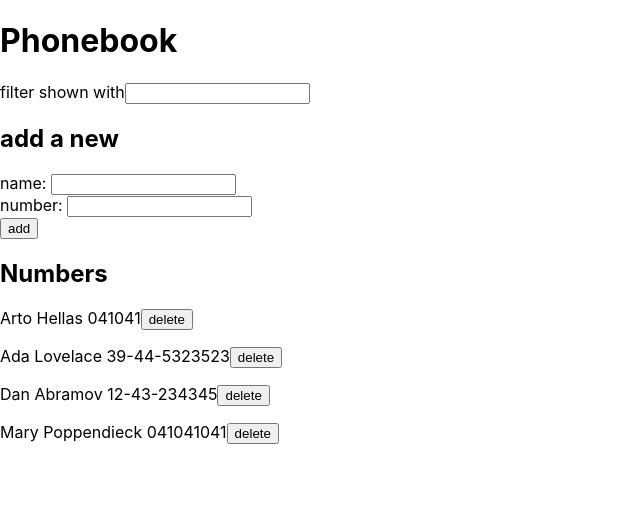
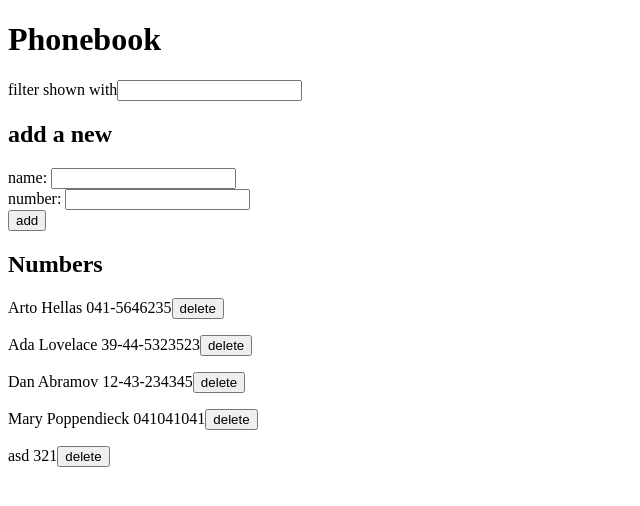
Before and after one commit to lapptomi/Fullstack-Open-2020, a React (Create React App) app in the folder Osa2/puhelinluettelo/: page / in a window 1280 px wide. Shown: the top 506 px of the page, without its empty margins (0-640 px from the left). Built offline with nearby package versions, Linux system fonts and the light colour scheme; data requests are answered from the project's data file.

Commit message:
Osa2 - tehtävä 2.19 tehty

```diff
--- a/Osa2/puhelinluettelo/db.json
+++ b/Osa2/puhelinluettelo/db.json
@@ -2,7 +2,7 @@
   "persons": [
     {
       "name": "Arto Hellas",
-      "number": "041041",
+      "number": "041-5646235",
       "id": 1
     },
     {
@@ -19,6 +19,11 @@
       "name": "Mary Poppendieck",
       "number": "041041041",
       "id": 4
+    },
+    {
+      "name": "asd",
+      "number": "321",
+      "id": 5
     }
   ]
 }
--- a/Osa2/puhelinluettelo/src/App.js
+++ b/Osa2/puhelinluettelo/src/App.js
@@ -3,6 +3,7 @@ import Filter from './components/Filter'
 import PersonForm from './components/PersonForm'
 import Persons from './components/Persons'
 import personService from './services/persons'
+import Notification from './components/Notification'
 
 
 const App = () => {
@@ -10,6 +11,8 @@ const App = () => {
   const [newName, setNewName] = useState('')
   const [newNumber, setNewNumber] = useState('')
   const [nameFilter, setNameFilter] = useState('')
+  const [notificationOperation, setNotificationOperation] = useState(null)
+  const [notificationMessage, setNotificationMessage] = useState('')
 
 
   useEffect(() => {
@@ -29,9 +32,18 @@ const App = () => {
     setNewNumber(event.target.value)
   }
 
+  const showTempNotification = (operation, message) => {
+    setNotificationOperation(operation)
+    setNotificationMessage(message)
+    setTimeout(() => {
+      setNotificationOperation(null)
+      setNotificationMessage('')
+    }, 3000)
+  }
+
+
   const handleFormSubmit = (event) => {
     event.preventDefault()
-
     const nameNotUnique = persons.find(person =>
       person.name.toLowerCase() === newName.toLowerCase())
 
@@ -39,16 +51,19 @@ const App = () => {
       name: newName,
       number: newNumber
     }
-
     if (nameNotUnique) {
-      const confirmUpdate = window.confirm(`${newName} is already added to phonebook, replace the old number with a new one ?`)
-        if (confirmUpdate) {
-          updatePerson()
-        }
+      const confirmUpdate = (
+        window.confirm(`${newName} is already added to phonebook, `
+        + 'replace the old number with a new one?')
+      )
+      if (confirmUpdate) {
+        updatePerson()
+      }
     } else {
       personService.create(personObject)
         .then(response => {
           setPersons(persons.concat(response.data))
+          showTempNotification('addPerson', `Added ${personObject.name}`)
           setNewName('')
           setNewNumber('')
         })
@@ -63,7 +78,6 @@ const App = () => {
       name: personToUpdate.name,
       number: newNumber
     }
-
     personService
       .update(personToUpdate.id, updatedPerson)
       .then(() => {
@@ -71,26 +85,33 @@ const App = () => {
           setPersons(response.data)
           setNewName('')
           setNewNumber('')
+          showTempNotification('updatePerson', `Updated number of ${personToUpdate.name}`)
         })
       })
   }
 
   const deletePerson = (id) => {
+    const person = persons.find(p => p.id === id)
     personService
       .remove(id)
       .then(() => {
         setPersons(persons.filter(p => p.id !== id))
+        showTempNotification('deletePerson', `Deleted ${person.name}`)
       })
   }
 
   const filteredPersons = persons.filter(person => {
-   return person.name.toLowerCase().includes(nameFilter.toLowerCase())
+    return person.name.toLowerCase().includes(nameFilter.toLowerCase())
   })
 
 
   return (
     <div>
       <h1>Phonebook</h1>
+      <Notification
+        operation={notificationOperation}
+        message={notificationMessage}
+      />
         <Filter
           nameFilter={nameFilter}
           handleChange={handleFilterChange}
--- /dev/null
+++ b/Osa2/puhelinluettelo/src/components/Notification.js
@@ -0,0 +1,15 @@
+import React from 'react'
+
+const Notification = ({operation, message}) => {
+  if (operation === null) {
+    return null
+  }
+
+  return (
+    <div className={operation}>
+      {message}
+    </div>
+  )
+}
+
+export default Notification
--- a/Osa2/puhelinluettelo/src/index.css
+++ b/Osa2/puhelinluettelo/src/index.css
@@ -1,13 +1,32 @@
-body {
-  margin: 0;
-  font-family: -apple-system, BlinkMacSystemFont, 'Segoe UI', 'Roboto', 'Oxygen',
-    'Ubuntu', 'Cantarell', 'Fira Sans', 'Droid Sans', 'Helvetica Neue',
-    sans-serif;
-  -webkit-font-smoothing: antialiased;
-  -moz-osx-font-smoothing: grayscale;
+.addPerson {
+  max-width: 300px;
+  color: green;
+  background: lightgrey;
+  font-size: 20px;
+  border-style: solid;
+  border-radius: 5px;
+  padding: 10px;
+  margin-bottom: 10px;
 }
 
-code {
-  font-family: source-code-pro, Menlo, Monaco, Consolas, 'Courier New',
-    monospace;
+.deletePerson {
+  max-width: 300px;
+  color: red;
+  background: lightgrey;
+  font-size: 20px;
+  border-style: solid;
+  border-radius: 5px;
+  padding: 10px;
+  margin-bottom: 10px;
 }
+
+.updatePerson {
+  max-width: 300px;
+  color: blueviolet;
+  background: lightgray;
+  font-size: 20px;
+  border-style: solid;
+  border-radius: 5px;
+  padding: 10px;
+  margin-bottom: 10px;
+}
```
